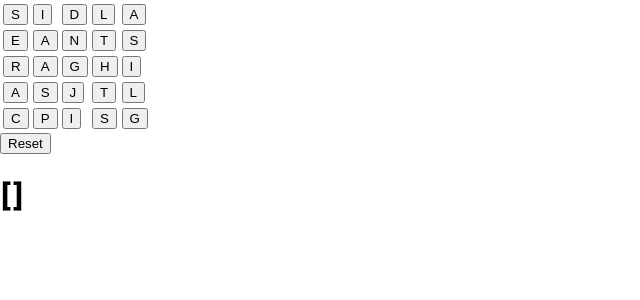
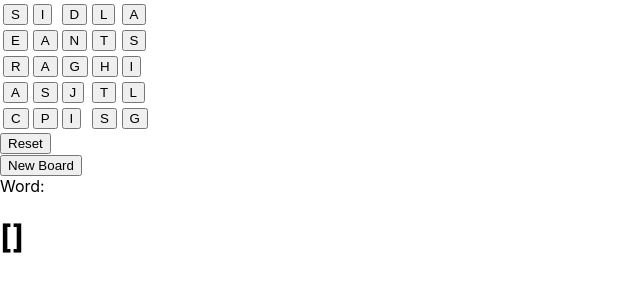
Before and after one commit to AndrewWigginCout/boggle-reactjs, a React (Create React App) app: page / in a window 1280 px wide. Shown: the top 300 px of the page, without its empty margins (0-640 px from the left). Built offline with nearby package versions, Linux system fonts and the light colour scheme.

Commit message:
NewBoard

```diff
--- a/src/App.js
+++ b/src/App.js
@@ -37,7 +37,8 @@ const Reset = () => {
   setmString("");
   set_ui_coords([])
 }
-
+const NewBoard = () =>{
+  setg(makegrid());}
 function rand(n){
   return Math.floor(Math.random()*n);}
 
@@ -118,8 +119,10 @@ function makegrid(){
   return (
     <div>
     <Table g={g}/>
-    {mString}
-    <button onClick={Reset}>Reset</button>
+    <button onClick={Reset}>Reset</button><br/>
+    <button onClick={NewBoard}>New Board</button><br/>
+
+    Word: {mString}
     <ShowCoords/>
     </div>
   );
```
